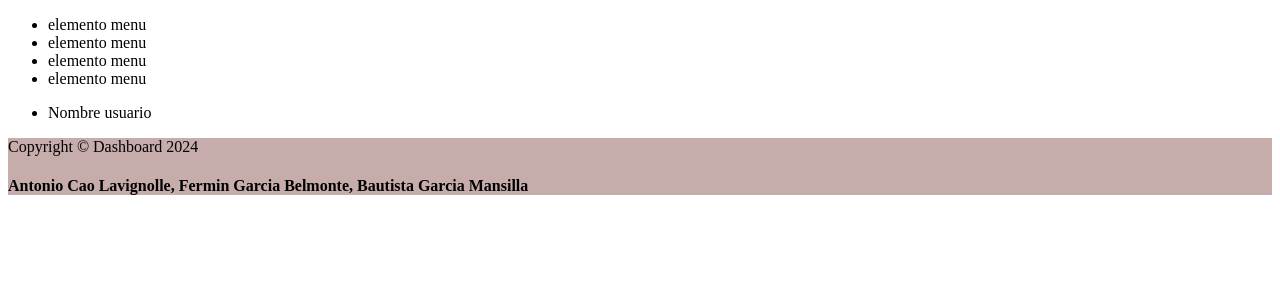
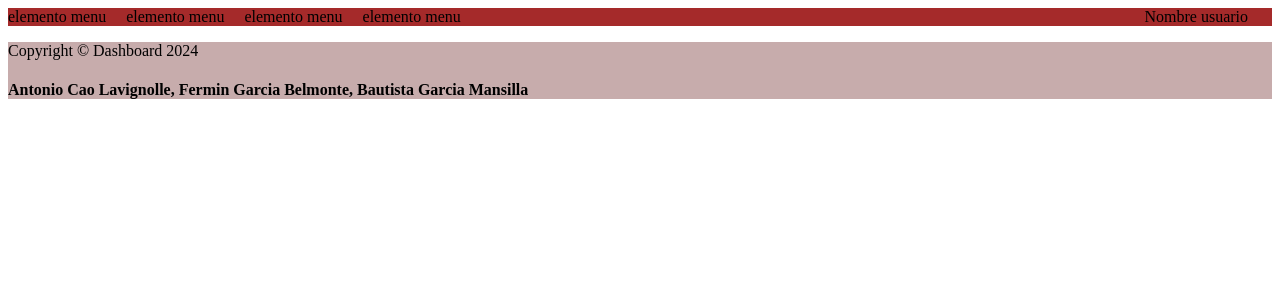
Before and after one commit to bautistagm/proyectoIntegradorProgIII, a React (Create React App) app in the folder boiler-plate/: page / in a window 1280 px wide. Shown: the top 300 px of the page. Built offline with nearby package versions, Linux system fonts and the light colour scheme.

Commit message:
estructura header y detalle del css

```diff
--- /dev/null
+++ b/boiler-plate/src/components/Header/Header.css
@@ -0,0 +1,17 @@
+nav {
+    display: flex;
+    justify-content: space-between;
+    align-items: center;
+    background-color: brown;
+  }
+
+  .main-nav, .user {            /* con el uso de la coma, estoy trabajando tanto la clase main nav y la de user, hago lo msimo abajo. */
+    display: flex;
+    list-style: none;
+    margin: 0;
+    padding: 0;
+  }
+
+  .main-nav li, .user li {
+    margin-right: 20px;
+  }
--- a/boiler-plate/src/components/Header/Header.js
+++ b/boiler-plate/src/components/Header/Header.js
@@ -1,5 +1,5 @@
 import { Component } from "react";
-
+import "./Header.css"
 
 const Header = () => {
 
```
